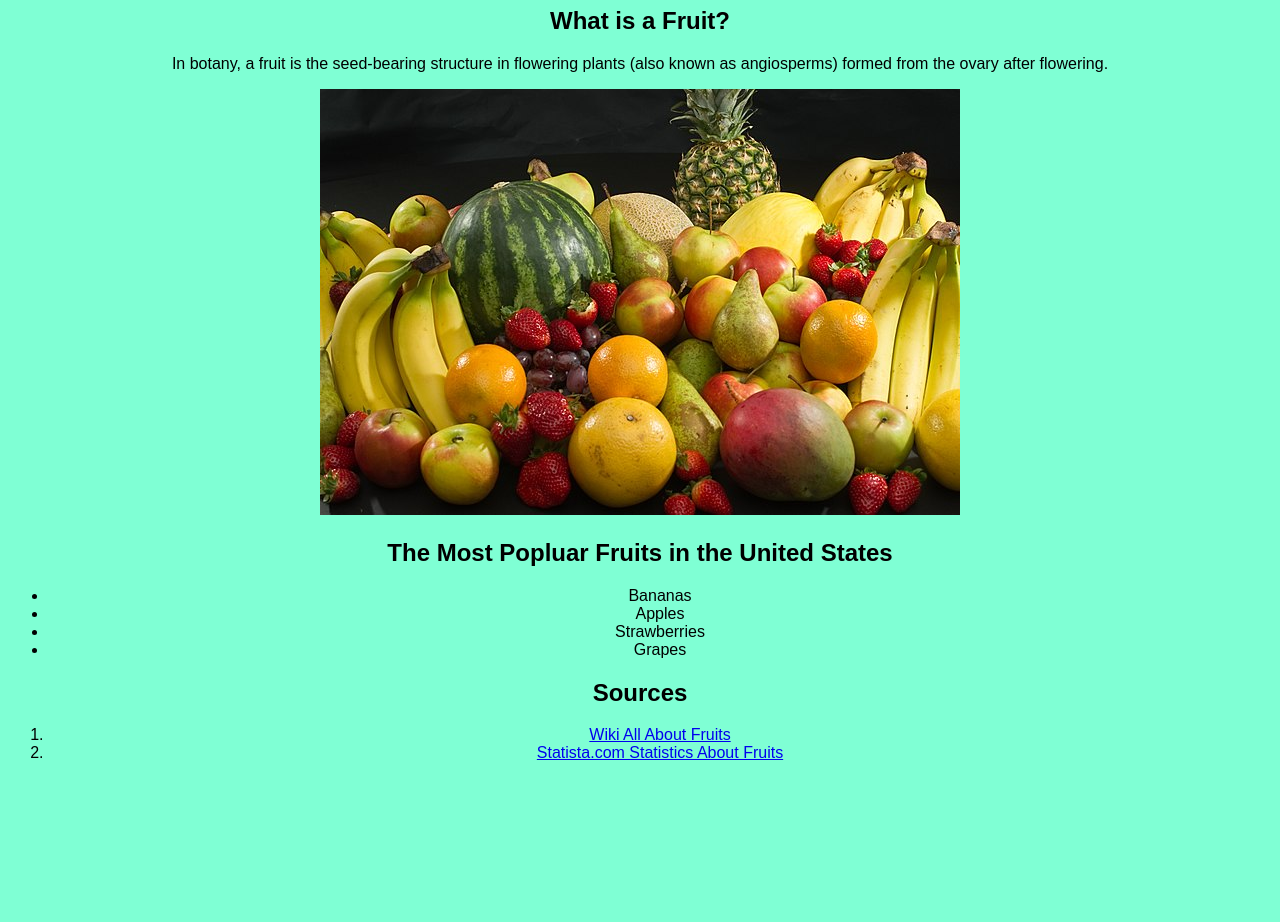
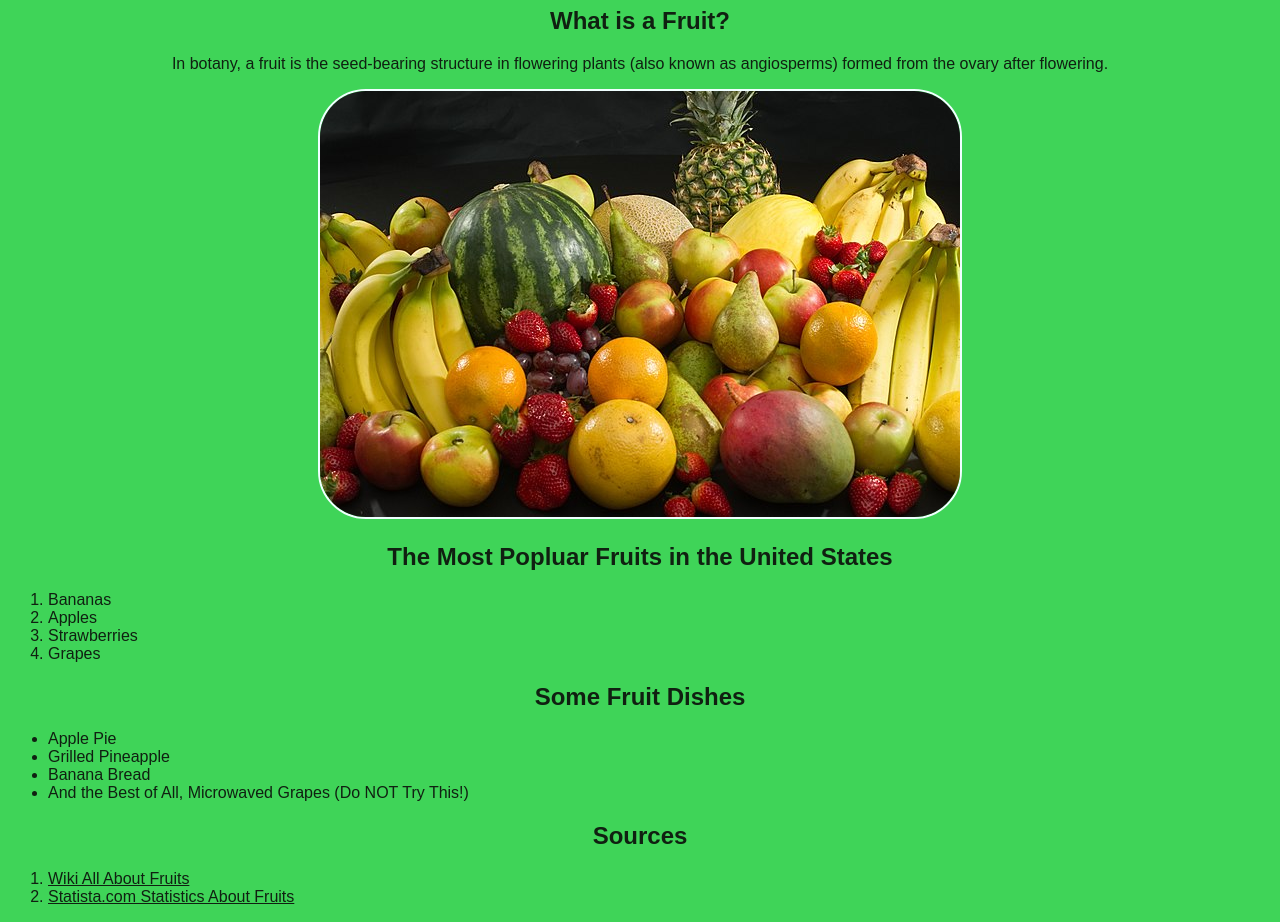
Before and after one commit to IsaiahHenryB/Food-Page, a plain HTML site: page Fruits/Index.html in a window 1280 px wide. Shown: the part 73-995 px from the top of the page. Before the commit the page ends 851 px from the top, so only its background shows below. Drawn offline with Linux system fonts and the light colour scheme.

Commit message:
Add files via upload

```diff
--- a/Fruits/Index.html
+++ b/Fruits/Index.html
@@ -13,15 +13,23 @@
 
 <p>In botany, a fruit is the seed-bearing structure in flowering plants (also known as angiosperms) formed from the ovary after flowering.</p>
 
-<img src="fruit.jpg">
+<img src="./fruit.jpg" alt="A Beautiful Bunch Of Bountiful Fruits">
 
 <h2>The Most Popluar Fruits in the United States</h2>
 
-<ul>
+<ol>
     <li>Bananas</li>
     <li>Apples</li>
     <li>Strawberries</li>
     <li>Grapes</li>
+</ol>
+<h2>Some Fruit Dishes</h2>
+
+<ul>
+    <li>Apple Pie</li>
+    <li>Grilled Pineapple</li>
+    <li>Banana Bread</li>
+    <li>And the Best of All, Microwaved Grapes (Do NOT Try This!)</li>
 </ul>
 
 <h2>Sources</h2>
--- a/Fruits/style.css
+++ b/Fruits/style.css
@@ -1,5 +1,16 @@
 *{
-    background-color: aquamarine;
+    background-color: rgb(63, 212, 88);
     text-align: center;
     font-family: arial;
+    color: rgb(16, 32, 17);
 }
+
+li{
+    text-align: left;
+}
+
+img{
+    border: 2px azure;
+    border-style: solid;
+    border-radius: 3pc;
+}
```
